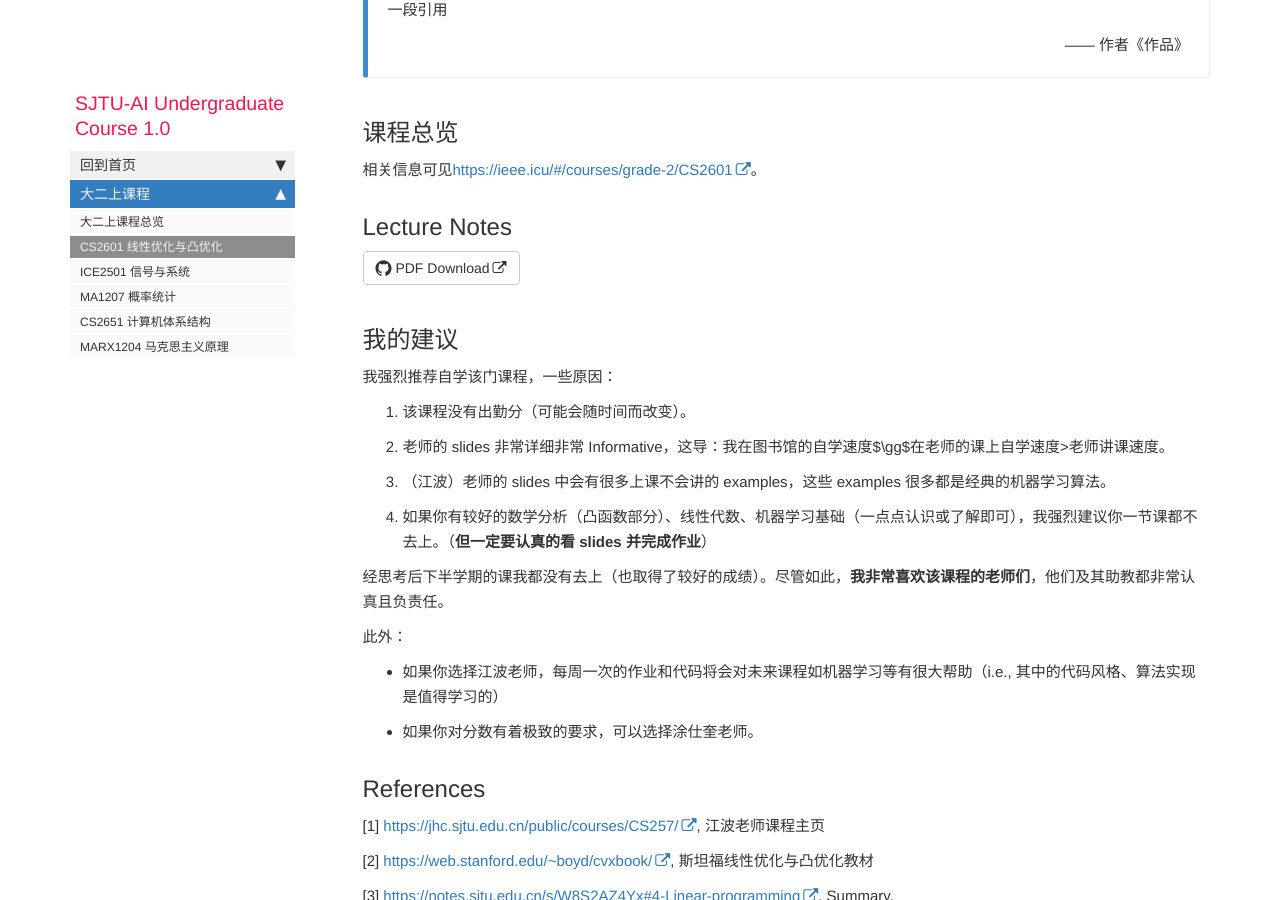
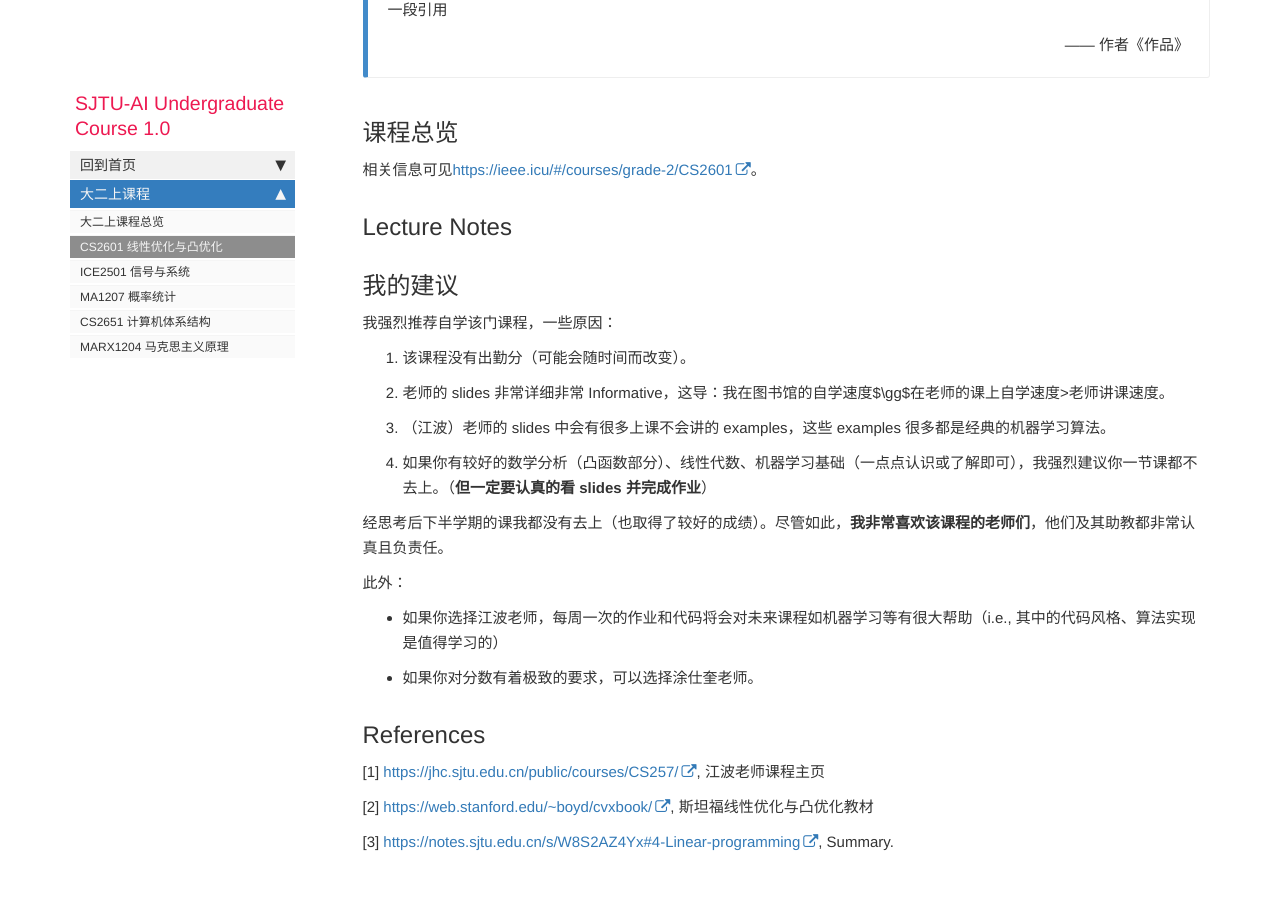
Before and after one commit to aisjtu/aisjtu.github.io, a Jekyll site: the page built from docs/pages/21/21_CS2601.md, in a window 1280 px wide and 900 px high, scrolled down 414 px. Built offline with Jekyll 4.4.1, drawn with Linux system fonts in a browser that asks for light colours; comment, search, counter and statistics services are not loaded.

Commit message:
Update 21_CS2601.md

```diff
--- a/docs/pages/21/21_CS2601.md
+++ b/docs/pages/21/21_CS2601.md
@@ -15,7 +15,7 @@ permalink: 21_CS2601.html
 
 ## Lecture Notes
 
-<a target="_blank" rel="noopener" href="https://github.com/anyeZHY/ai-sjtu.github.io/raw/gh-pages/Resource/21/CS2601线性优化与凸优化/线性优化凸优化.pdf" class="btn btn-default githubEditButton" role="button"><i class="fa fa-github fa-lg"></i> PDF Download</a>
+
 
 ## 我的建议
 
```
